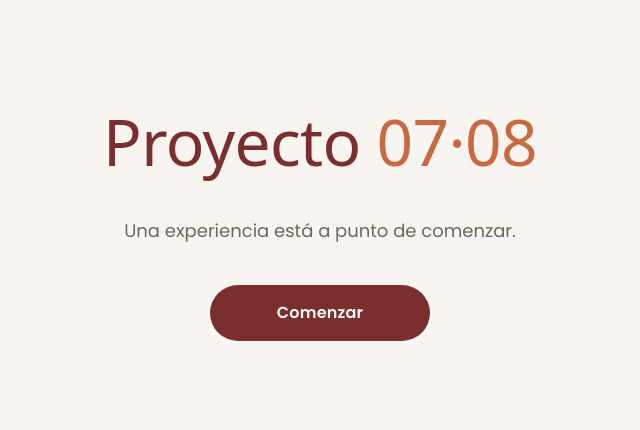
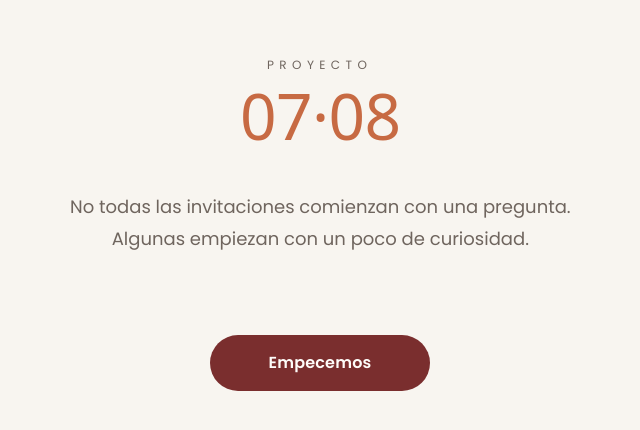
Before and after one commit to KenJaredMora/birthday-surprise, a Next.js app: page / in a window 1280 px wide. Shown: the part 176-606 px from the top of the page, without its empty margins (320-960 px from the left). Built offline with nearby package versions, Linux system fonts and the light colour scheme.

Commit message:
refactor 1

```diff
--- /dev/null
+++ b/src/components/animations/Reveal.tsx
@@ -0,0 +1,118 @@
+"use client";
+
+import { cn } from "@/lib/utils";
+import { motion, type Variants } from "framer-motion";
+import type { ReactNode } from "react";
+
+/**
+ * ============================================================================
+ * Reveal
+ * ----------------------------------------------------------------------------
+ * Animación editorial reutilizable para cualquier elemento de la interfaz.
+ *
+ * Este componente NO controla el cambio entre pantallas.
+ * Esa responsabilidad pertenece a ScreenTransition.
+ *
+ * Reveal únicamente anima elementos individuales como:
+ *
+ * • Títulos
+ * • Subtítulos
+ * • Botones
+ * • Tarjetas
+ * • Imágenes
+ * • Iconos
+ *
+ * Inspiración:
+ * Apple · Linear · Stripe · Framer
+ * ============================================================================
+ */
+
+const EASE_EDITORIAL: [number, number, number, number] = [
+  0.16,
+  1,
+  0.3,
+  1,
+];
+
+interface RevealCustom {
+  x: number;
+  y: number;
+  blur: number;
+}
+
+const variants: Variants = {
+  hidden: (custom: RevealCustom) => ({
+    opacity: 0,
+    x: custom.x,
+    y: custom.y,
+    filter: `blur(${custom.blur}px)`,
+  }),
+
+  visible: {
+    opacity: 1,
+    x: 0,
+    y: 0,
+    filter: "blur(0px)",
+  },
+};
+
+interface RevealProps {
+  children: ReactNode;
+
+  className?: string;
+
+  /**
+   * Delay antes de comenzar la animación.
+   */
+  delay?: number;
+
+  /**
+   * Duración de la animación.
+   */
+  duration?: number;
+
+  /**
+   * Desplazamiento horizontal inicial.
+   */
+  x?: number;
+
+  /**
+   * Desplazamiento vertical inicial.
+   */
+  y?: number;
+
+  /**
+   * Blur inicial.
+   */
+  blur?: number;
+}
+
+export function Reveal({
+  children,
+  className,
+  delay = 0,
+  duration = 0.75,
+  x = 0,
+  y = 24,
+  blur = 10,
+}: RevealProps) {
+  return (
+    <motion.div
+      className={cn(className)}
+      custom={{ x, y, blur }}
+      variants={variants}
+      initial="hidden"
+      animate="visible"
+      transition={{
+        delay,
+        duration,
+        ease: EASE_EDITORIAL,
+      }}
+      style={{
+        willChange: "transform, opacity, filter",
+      }}
+    >
+      {children}
+    </motion.div>
+  );
+}
--- a/src/components/animations/screen-transition.tsx
+++ b/src/components/animations/screen-transition.tsx
@@ -1,41 +1,103 @@
 "use client";
 
-import { motion, type Variants, type Easing } from "framer-motion";
+import { cn } from "@/lib/utils";
+import { motion, type Variants } from "framer-motion";
 import type { ReactNode } from "react";
 
-// Editorial easeOut — never bounce. Shared with globals.css --ease-editorial.
-const EASE_EDITORIAL: Easing = [0.16, 1, 0.3, 1];
+/**
+ * ============================================================
+ * ScreenTransition
+ * ------------------------------------------------------------
+ * Wrapper utilizado por todas las pantallas de la aplicación.
+ *
+ * Objetivos:
+ * - Una sola pantalla visible a la vez.
+ * - Movimiento editorial.
+ * - Sin rebotes.
+ * - Animaciones suaves.
+ * - Reutilizable.
+ *
+ * Inspiración:
+ * Apple • Linear • Stripe
+ * ============================================================
+ */
 
-/**
- * Every screen is 100vh, no scroll, one at a time — Capítulo 2.
- * Outgoing screen: opacity 1→0, y 0→-30
- * Incoming screen: opacity 0→1, y 30→0
- * Duration: 700ms · Ease: easeOut · Never bounce.
- */
-const variants: Variants = {
-  initial: { opacity: 0, y: 30, filter: "blur(12px)" },
+const EASE_EDITORIAL: [number, number, number, number] = [
+  0.16,
+  1,
+  0.3,
+  1,
+];
+
+const containerVariants: Variants = {
+  initial: {
+    opacity: 0,
+    y: 40,
+    filter: "blur(14px)",
+  },
+
   animate: {
     opacity: 1,
     y: 0,
     filter: "blur(0px)",
-    transition: { duration: 0.7, ease: EASE_EDITORIAL },
   },
+
   exit: {
     opacity: 0,
-    y: -30,
-    filter: "blur(12px)",
-    transition: { duration: 0.7, ease: EASE_EDITORIAL },
+    y: -24,
+    filter: "blur(10px)",
   },
 };
 
-export function ScreenTransition({ children }: { children: ReactNode }) {
+interface ScreenTransitionProps {
+  children: ReactNode;
+
+  /**
+   * Clases adicionales.
+   */
+  className?: string;
+
+  /**
+   * Centrar verticalmente el contenido.
+   * true = centro absoluto.
+   * false = libre para layouts futuros.
+   */
+  centered?: boolean;
+
+  /**
+   * Delay opcional.
+   */
+  delay?: number;
+
+  /**
+   * Duración opcional.
+   */
+  duration?: number;
+}
+
+export function ScreenTransition({
+  children,
+  className,
+  centered = true,
+  delay = 0,
+  duration = 0.8,
+}: ScreenTransitionProps) {
   return (
     <motion.div
-      variants={variants}
+      variants={containerVariants}
       initial="initial"
       animate="animate"
       exit="exit"
-      className="fixed inset-0 flex flex-col items-center justify-center px-6 md:px-20 lg:px-40"
+      transition={{
+        duration,
+        delay,
+        ease: EASE_EDITORIAL,
+      }}
+      className={cn(
+        "absolute inset-0 w-full h-full overflow-hidden px-6 md:px-20 lg:px-40",
+        centered && "flex items-center justify-center",
+        className
+      )}
     >
       {children}
     </motion.div>
--- a/src/components/screens/Welcome.tsx
+++ b/src/components/screens/Welcome.tsx
@@ -1,73 +1,133 @@
 "use client";
 
+import { AnimatePresence, motion } from "framer-motion";
 import { useState } from "react";
-import { motion, AnimatePresence } from "framer-motion";
+
+import { Reveal } from "@/components/animations/Reveal";
 import { Button } from "@/components/ui/button";
 
 interface WelcomeProps {
   onNext: () => void;
 }
 
-/**
- * Pantalla 1 — emotion: curiosidad ("¿Qué es esto?")
- * Beat: "Proyecto 07·08" appears huge, alone.
- * Then "Una experiencia está a punto de comenzar." fades in below.
- * No greeting by name here — that's Pantalla 2's job.
- *
- * Easter egg: tap "07·08" three times — quiet, undocumented, findable only
- * by someone who lingers on the number. Reveals one extra line, then resets.
- */
+const EASE: [number, number, number, number] = [
+  0.16,
+  1,
+  0.3,
+  1,
+];
+
 export function Welcome({ onNext }: WelcomeProps) {
   const [taps, setTaps] = useState(0);
+  const [loading, setLoading] = useState(false);
+
   const revealed = taps >= 3;
 
+  function handleContinue() {
+    if (loading) return;
+
+    setLoading(true);
+
+    setTimeout(() => {
+      onNext();
+    }, 900);
+  }
+
   return (
-    <div className="flex flex-col items-center gap-10 text-center">
-      <motion.h1
-        initial={{ opacity: 0, y: 20 }}
-        animate={{ opacity: 1, y: 0 }}
-        transition={{ duration: 0.9, ease: [0.16, 1, 0.3, 1] }}
-        className="text-[var(--color-primary)]"
-      >
-        Proyecto{" "}
-        <span
-          onClick={() => setTaps((t) => (t >= 3 ? 0 : t + 1))}
-          className="text-[var(--color-accent)] cursor-default"
+    <div className="relative flex w-full max-w-4xl flex-col items-center text-center">
+
+      {/* Proyecto */}
+      <Reveal>
+        <p className="mb-2 font-sans text-xs uppercase tracking-[0.45em] text-[var(--color-text-secondary)]">
+          Proyecto
+        </p>
+      </Reveal>
+
+      {/* 07·08 */}
+      <Reveal delay={0.15}>
+        <motion.h1
+          onClick={() => setTaps((value) => (value >= 3 ? 0 : value + 1))}
+          whileTap={{ scale: 0.98 }}
+          className="
+            cursor-default
+            select-none
+            text-[5.2rem]
+            font-semibold
+            leading-none
+            tracking-[-0.05em]
+            text-[var(--color-accent)]
+            md:text-[7.5rem]
+          "
         >
           07·08
-        </span>
-      </motion.h1>
+        </motion.h1>
+      </Reveal>
 
-      <motion.p
-        initial={{ opacity: 0 }}
-        animate={{ opacity: 1 }}
-        transition={{ duration: 0.9, delay: 0.9, ease: [0.16, 1, 0.3, 1] }}
-        className="font-sans text-lg text-[var(--color-text-secondary)] max-w-md"
-      >
-        Una experiencia está a punto de comenzar.
-      </motion.p>
+      {/* subtitulo */}
+      <Reveal delay={0.35}>
+        <p
+          className="
+            mt-10
+            max-w-xl
+            font-sans
+            text-lg
+            leading-8
+            text-[var(--color-text-secondary)]
+          "
+        >
+          No todas las invitaciones comienzan con una pregunta.
+          <br />
+          Algunas empiezan con un poco de curiosidad.
+        </p>
+      </Reveal>
 
-      <AnimatePresence>
+      {/* easter egg */}
+
+      <AnimatePresence mode="wait">
         {revealed && (
-          <motion.p
-            initial={{ opacity: 0, y: 6 }}
-            animate={{ opacity: 1, y: 0 }}
-            exit={{ opacity: 0 }}
-            transition={{ duration: 0.5, ease: [0.16, 1, 0.3, 1] }}
-            className="font-sans text-sm text-[var(--color-text-secondary)] italic"
+          <motion.div
+            initial={{
+              opacity: 0,
+              y: 10,
+            }}
+            animate={{
+              opacity: 1,
+              y: 0,
+            }}
+            exit={{
+              opacity: 0,
+            }}
+            transition={{
+              duration: .45,
+              ease: EASE,
+            }}
+            className="mt-8"
           >
-            07 · 08 — no es una fecha cualquiera.
-          </motion.p>
+            <p className="font-sans text-sm italic text-[var(--color-text-secondary)]">
+              🙂
+              <br />
+              Sabía que intentarías descubrir si escondí algo aquí.
+            </p>
+          </motion.div>
         )}
       </AnimatePresence>
 
-      <motion.div
-        initial={{ opacity: 0 }}
-        animate={{ opacity: 1 }}
-        transition={{ duration: 0.9, delay: 1.6, ease: [0.16, 1, 0.3, 1] }}
-      >
-        <Button onClick={onNext}>Comenzar</Button>
-      </motion.div>
+      {/* botón */}
+
+      <Reveal delay={0.75}>
+        <div className="mt-20">
+
+          <Button
+            disabled={loading}
+            onClick={handleContinue}
+          >
+            {loading
+              ? "Preparando tu invitación..."
+              : "Empecemos"}
+          </Button>
+
+        </div>
+      </Reveal>
     </div>
   );
 }
--- /dev/null
+++ b/src/config/flow.ts
@@ -0,0 +1,15 @@
+import type { ScreenId } from "@/types";
+
+export const FLOW: ScreenId[] = [
+    "welcome",
+    "intro",
+    "food",
+    "nature",
+    "location",
+    "privacy",
+    "ambience",
+    "music",
+    "smell",
+    "processing",
+    "done",
+];
```
Also changed, not shown: src/app/page.tsx (+24 -32 lines).
